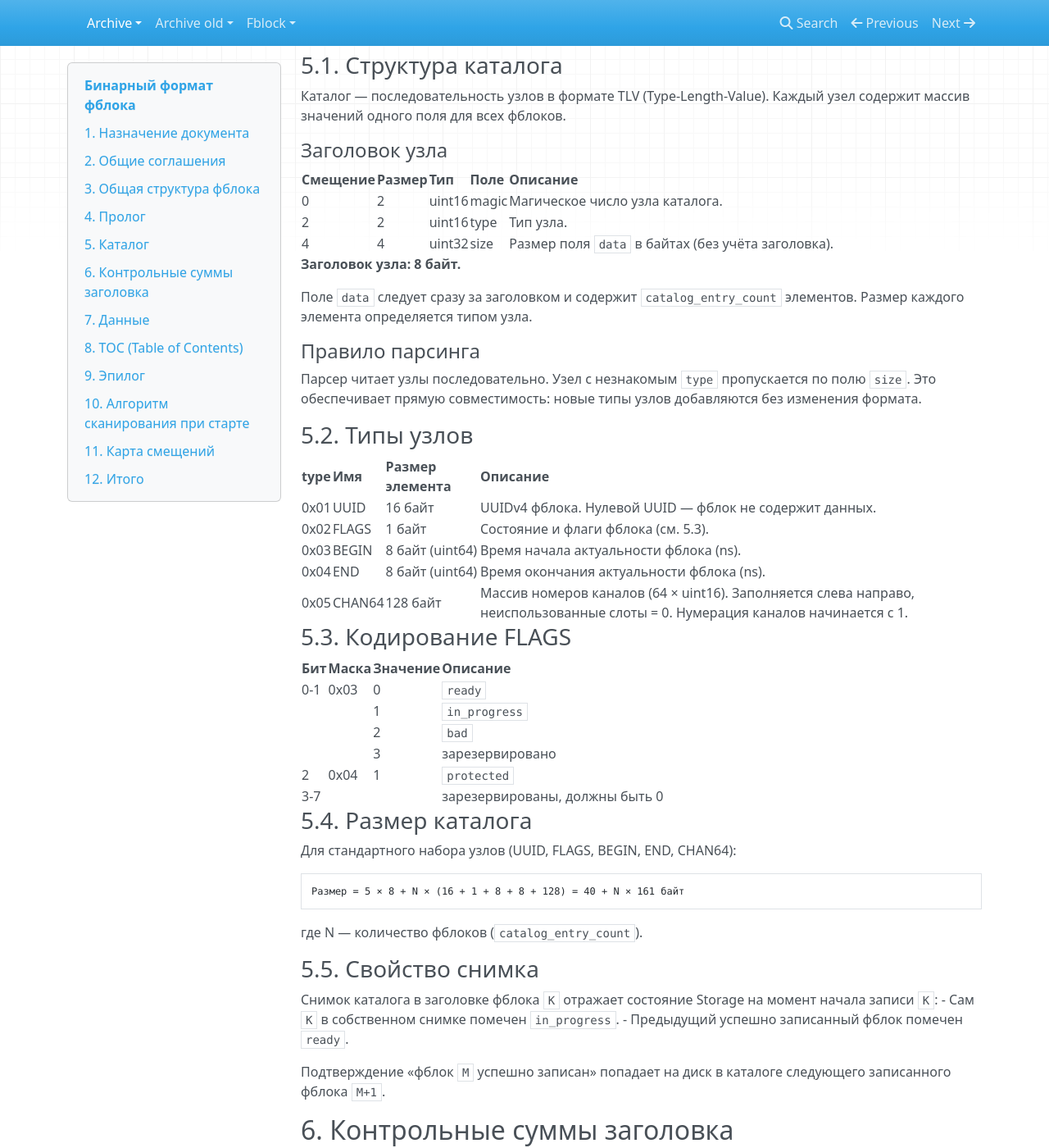
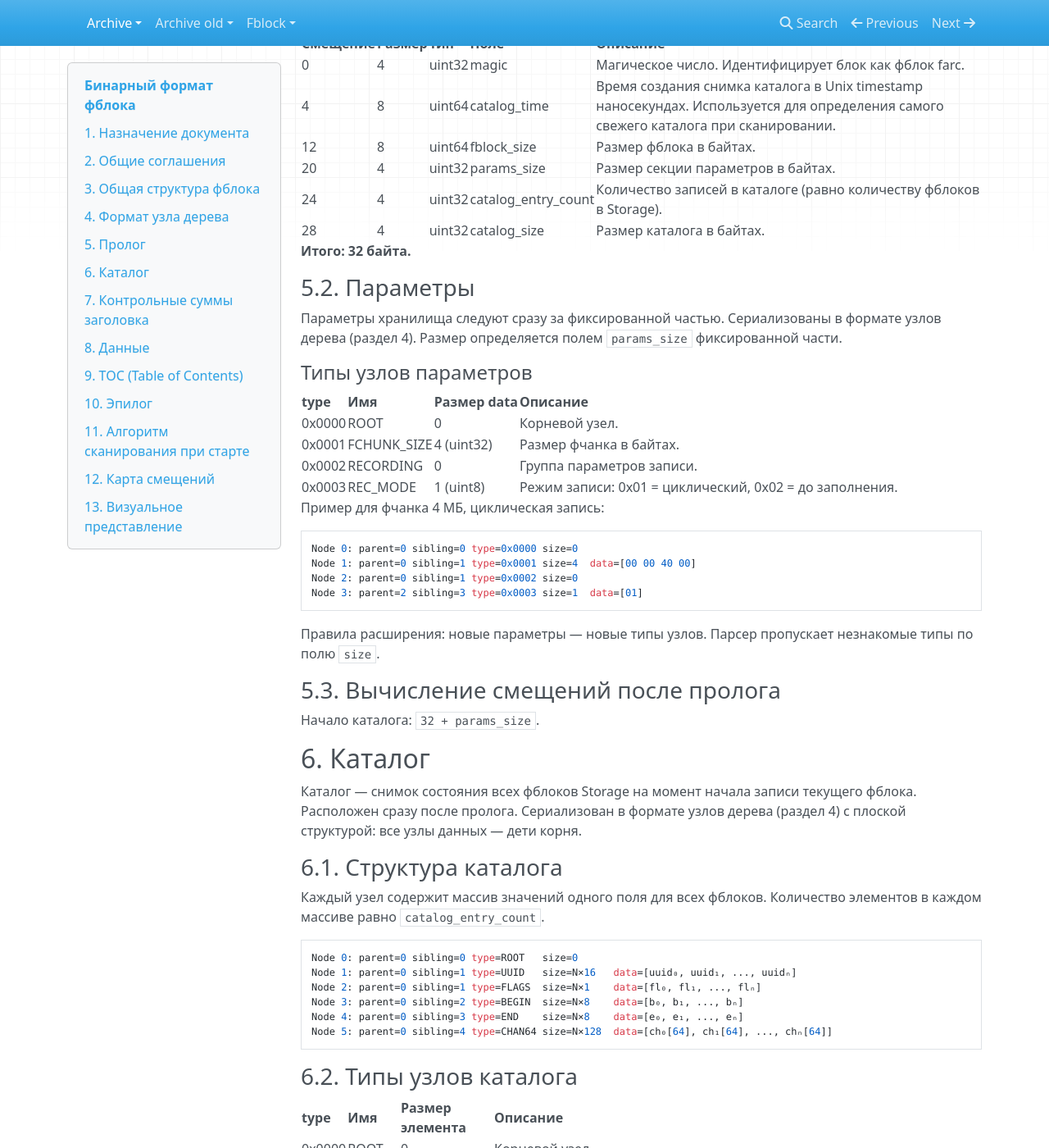
Before and after one commit to traycers/farc, an MkDocs documentation site: the page built from docs/docs/archive/02-storage-format.md, in a window 1280 px wide and 1400 px high, scrolled down 1934 px. Shown: the whole window at 82% size. Built offline with MkDocs 1.6.1, drawn with Linux system fonts in a browser that asks for light colours; nearby versions of some CDN libraries; some of the changed text lies outside the part shown.

Commit message:
update storage format

````diff
--- a/docs/docs/archive/02-storage-format.md
+++ b/docs/docs/archive/02-storage-format.md
@@ -13,7 +13,6 @@
 - Порядок байтов: **Little Endian** (LE) для всех многобайтовых целых.
 - Временные метки: **Unix timestamp в наносекундах**, uint64.
 - Контрольные суммы: **CRC32** (IEEE 802.3, полином `0x04C11DB7`).
-- Кодировка строк: **UTF-8** без BOM.
 
 ## 3. Общая структура фблока
 
@@ -37,11 +36,51 @@
 
 Чтение фблока выполняется с двух сторон: пролог и каталог — с начала, эпилог — с конца.
 
-## 4. Пролог
+## 4. Формат узла дерева
+
+Параметры и каталог используют единый формат сериализации — упакованное дерево на основе Parent & Sibling vectors. Данные представляются как последовательность узлов, каждый из которых содержит ссылки на родителя и левого соседа.
+
+### 4.1. Структура узла
+
+| Смещение | Размер | Тип    | Поле       | Описание |
+|----------|--------|--------|------------|----------|
+| 0        | 2      | uint16 | parent_id  | Индекс родительского узла. |
+| 2        | 2      | uint16 | sibling_id | Индекс левого соседа. |
+| 4        | 2      | uint16 | type       | Тип узла. |
+| 6        | 4      | uint32 | size       | Размер поля `data` в байтах. |
+
+**Заголовок узла: 10 байт.** Поле `data` размером `size` байт следует сразу за заголовком. При `size = 0` поле `data` отсутствует.
+
+### 4.2. Правила навигации
+
+- **Корневой узел** (id = 0): `parent_id = 0`, `sibling_id = 0`.
+- **Самый левый ребёнок** (нет левого соседа): `sibling_id` равен собственному id узла.
+- **Остальные узлы**: `sibling_id` равен id левого соседа.
+
+### 4.3. Правило парсинга
+
+Парсер читает узлы последовательно. Узел с незнакомым `type` пропускается по полю `size`. Это обеспечивает прямую совместимость: новые типы узлов добавляются без изменения формата.
+
+### 4.4. Пример
+
+Дерево с корнем и тремя узлами, где `RECORDING` содержит дочерний `MODE`:
+
+```
+Node 0: id=0 parent=0 sibling=0 type=ROOT        size=0
+Node 1: id=1 parent=0 sibling=1 type=FCHUNK_SIZE  size=4  data=[00 40 00 00]
+Node 2: id=2 parent=0 sibling=1 type=RECORDING    size=0
+Node 3: id=3 parent=2 sibling=3 type=REC_MODE     size=1  data=[01]
+```
+
+- Node 1: `sibling=1` — сам на себя, первый ребёнок ROOT.
+- Node 2: `sibling=1` — левый сосед Node 1.
+- Node 3: `sibling=3` — сам на себя, первый ребёнок RECORDING.
+
+## 5. Пролог
 
 Пролог — начальная секция фблока. Содержит фиксированную часть и параметры хранилища.
 
-### 4.1. Фиксированная часть
+### 5.1. Фиксированная часть
 
 Фиксированная часть пролога **никогда не меняет свою структуру**. Поля, их размеры и смещения постоянны для всех версий формата.
 
@@ -56,63 +95,65 @@
 
 **Итого: 32 байта.**
 
-### 4.2. Параметры
+### 5.2. Параметры
 
-Параметры хранилища следуют сразу за фиксированной частью. Представлены в формате JSON (UTF-8, без BOM). Размер определяется полем `params_size` фиксированной части.
+Параметры хранилища следуют сразу за фиксированной частью. Сериализованы в формате узлов дерева (раздел 4). Размер определяется полем `params_size` фиксированной части.
 
-Пример:
+#### Типы узлов параметров
 
-```json
-{
-  "version": 1,
-  "fchunk_size": 4194304,
-  "recording": {
-    "mode": "cyclic"
-  }
-}
+| type   | Имя          | Размер data   | Описание |
+|--------|--------------|---------------|----------|
+| 0x0000 | ROOT         | 0             | Корневой узел. |
+| 0x0001 | FCHUNK_SIZE  | 4 (uint32)    | Размер фчанка в байтах. |
+| 0x0002 | RECORDING    | 0             | Группа параметров записи. |
+| 0x0003 | REC_MODE     | 1 (uint8)     | Режим записи: 0x01 = циклический, 0x02 = до заполнения. |
+
+Пример для фчанка 4 МБ, циклическая запись:
+
+```
+Node 0: parent=0 sibling=0 type=0x0000 size=0
+Node 1: parent=0 sibling=1 type=0x0001 size=4  data=[00 00 40 00]
+Node 2: parent=0 sibling=1 type=0x0002 size=0
+Node 3: parent=2 sibling=3 type=0x0003 size=1  data=[01]
 ```
 
-Правила расширения: новые ключи добавляются свободно. Парсер игнорирует незнакомые ключи. Удаление или изменение семантики существующих ключей требует изменения поля `version` внутри JSON.
+Правила расширения: новые параметры — новые типы узлов. Парсер пропускает незнакомые типы по полю `size`.
 
-### 4.3. Вычисление смещений после пролога
+### 5.3. Вычисление смещений после пролога
 
 Начало каталога: `32 + params_size`.
 
-## 5. Каталог
+## 6. Каталог
 
-Каталог — снимок состояния всех фблоков Storage на момент начала записи текущего фблока. Расположен сразу после пролога.
+Каталог — снимок состояния всех фблоков Storage на момент начала записи текущего фблока. Расположен сразу после пролога. Сериализован в формате узлов дерева (раздел 4) с плоской структурой: все узлы данных — дети корня.
 
-### 5.1. Структура каталога
+### 6.1. Структура каталога
 
-Каталог — последовательность узлов в формате TLV (Type-Length-Value). Каждый узел содержит массив значений одного поля для всех фблоков.
+Каждый узел содержит массив значений одного поля для всех фблоков. Количество элементов в каждом массиве равно `catalog_entry_count`.
 
-#### Заголовок узла
+```
+Node 0: parent=0 sibling=0 type=ROOT   size=0
+Node 1: parent=0 sibling=1 type=UUID   size=N×16   data=[uuid₀, uuid₁, ..., uuidₙ]
+Node 2: parent=0 sibling=1 type=FLAGS  size=N×1    data=[fl₀, fl₁, ..., flₙ]
+Node 3: parent=0 sibling=2 type=BEGIN  size=N×8    data=[b₀, b₁, ..., bₙ]
+Node 4: parent=0 sibling=3 type=END    size=N×8    data=[e₀, e₁, ..., eₙ]
+Node 5: parent=0 sibling=4 type=CHAN64 size=N×128  data=[ch₀[64], ch₁[64], ..., chₙ[64]]
+```
 
-| Смещение | Размер | Тип    | Поле  | Описание |
-|----------|--------|--------|-------|----------|
-| 0        | 2      | uint16 | magic | Магическое число узла каталога. |
-| 2        | 2      | uint16 | type  | Тип узла. |
-| 4        | 4      | uint32 | size  | Размер поля `data` в байтах (без учёта заголовка). |
+### 6.2. Типы узлов каталога
 
-**Заголовок узла: 8 байт.**
+| type   | Имя    | Размер элемента | Описание |
+|--------|--------|-----------------|----------|
+| 0x0000 | ROOT   | 0               | Корневой узел. |
+| 0x0001 | UUID   | 16 байт         | UUIDv4 фблока. Нулевой UUID — фблок не содержит данных. |
+| 0x0002 | FLAGS  | 1 байт          | Состояние и флаги фблока (см. 6.3). |
+| 0x0003 | BEGIN  | 8 байт (uint64) | Время начала актуальности фблока (ns). |
+| 0x0004 | END    | 8 байт (uint64) | Время окончания актуальности фблока (ns). |
+| 0x0005 | CHAN64 | 128 байт        | Массив номеров каналов (64 × uint16). Заполняется слева направо, неиспользованные слоты = 0. Нумерация каналов начинается с 1. |
 
-Поле `data` следует сразу за заголовком и содержит `catalog_entry_count` элементов. Размер каждого элемента определяется типом узла.
+Пространства типов параметров и каталога **независимы**: type `0x0001` в параметрах (FCHUNK_SIZE) и type `0x0001` в каталоге (UUID) — разные типы. Контекст определяется секцией.
 
-#### Правило парсинга
-
-Парсер читает узлы последовательно. Узел с незнакомым `type` пропускается по полю `size`. Это обеспечивает прямую совместимость: новые типы узлов добавляются без изменения формата.
-
-### 5.2. Типы узлов
-
-| type | Имя    | Размер элемента | Описание |
-|------|--------|-----------------|----------|
-| 0x01 | UUID   | 16 байт         | UUIDv4 фблока. Нулевой UUID — фблок не содержит данных. |
-| 0x02 | FLAGS  | 1 байт          | Состояние и флаги фблока (см. 5.3). |
-| 0x03 | BEGIN  | 8 байт (uint64) | Время начала актуальности фблока (ns). |
-| 0x04 | END    | 8 байт (uint64) | Время окончания актуальности фблока (ns). |
-| 0x05 | CHAN64 | 128 байт        | Массив номеров каналов (64 × uint16). Заполняется слева направо, неиспользованные слоты = 0. Нумерация каналов начинается с 1. |
-
-### 5.3. Кодирование FLAGS
+### 6.3. Кодирование FLAGS
 
 | Бит | Маска | Значение | Описание |
 |-----|-------|----------|----------|
@@ -123,17 +164,17 @@
 | 2   | 0x04  | 1        | `protected` |
 | 3-7 |       |          | зарезервированы, должны быть 0 |
 
-### 5.4. Размер каталога
+### 6.4. Размер каталога
 
-Для стандартного набора узлов (UUID, FLAGS, BEGIN, END, CHAN64):
+Для стандартного набора узлов (ROOT, UUID, FLAGS, BEGIN, END, CHAN64):
 
 ```
-Размер = 5 × 8 + N × (16 + 1 + 8 + 8 + 128) = 40 + N × 161 байт
+Размер = 6 × 10 + N × (16 + 1 + 8 + 8 + 128) = 60 + N × 161 байт
 ```
 
 где N — количество фблоков (`catalog_entry_count`).
 
-### 5.5. Свойство снимка
+### 6.5. Свойство снимка
 
 Снимок каталога в заголовке фблока `K` отражает состояние Storage на момент начала записи `K`:
 - Сам `K` в собственном снимке помечен `in_progress`.
@@ -165,21 +206,21 @@
 | ✓           | ✗            | ✗             | Только фиксированная часть валидна. |
 | ✗           | —            | —             | Фблок нечитаем. |
 
-## 7. Данные
+## 8. Данные
 
 Данные (payload) расположены после контрольных сумм заголовка. Записываются и верифицируются пофчанково (write-verify). Внутренняя структура данных непрозрачна для Storage — интерпретация выполняется потребителем через Reader.
 
 Смещение данных от начала фблока: `32 + params_size + catalog_size + 12`.
 
-## 8. TOC (Table of Contents)
+## 9. TOC (Table of Contents)
 
-TOC — оглавление данных внутри фблока. Расположен после данных, перед эпилогом. Для Storage — непрозрачный массив байтов. Парсинг и интерпретация TOC — ответственность Reader.
+TOC — оглавление данных внутри фблока. Расположен после данных, перед эпилогом. Для Storage — непрозрачный массив байтов. Парсинг и интерпретация TOC — ответственность Reader. При реализации Reader может использовать формат узлов дерева (раздел 4) для структурирования TOC, но это не является требованием Storage.
 
 Размер TOC определяется полем `toc_size` из эпилога.
 
 Смещение TOC от конца фблока: `12 + toc_size` (отсчёт от конца).
 
-## 9. Эпилог
+## 10. Эпилог
 
 Эпилог — фиксированная секция в конце фблока. Читается с конца фблока (последние 12 байт).
 
@@ -232,7 +273,7 @@
 Размер данных: `fblock_size - 32 - params_size - catalog_size - 12 - toc_size - 12`.
 
 
-## 12. Итого
+## 13. Визуальное представление
 
 ```
 ┌─────────────────────────────────────────────────────────┐
@@ -245,22 +286,28 @@
 │ │  кол-во записей в каталоге   4 байта   uint32       │ │
 │ │  размер каталога             4 байта   uint32       │ │
 │ │                                        итого: 32    │ │
-│ ├─ Параметры ─────────────────────────────────────────┤ │
-│ │  параметры (JSON, UTF-8)     ? байт                 │ │
-│ └────────────────────────────────────────────────────-┘ │
+│ ├─ Параметры (дерево) ────────────────────────────────┤ │
+│ │  Узел = parent_id(2) + sibling_id(2) +              │ │
+│ │         type(2) + size(4) + data(size)              │ │
+│ │                              заголовок узла: 10     │ │
+│ │                                                     │ │
+│ │  ROOT, FCHUNK_SIZE, RECORDING, REC_MODE, ...        │ │
+│ └─────────────────────────────────────────────────────┘ │
 ├─────────────────────────────────────────────────────────┤
-│ Каталог (последовательность TLV)                        │
+│ Каталог (дерево, плоская структура)                     │
 │                                                         │
-│   Узел = magic(2) + type(2) + size(4) + data(size)      │
-│                                заголовок узла: 8        │
+│   Узел = parent_id(2) + sibling_id(2) +                 │
+│          type(2) + size(4) + data(size)                 │
+│                              заголовок узла: 10         │
 │                                                         │
-│   UUID    8 + N×16  байт                                │
-│   FLAGS   8 + N×1   байт                                │
-│   BEGIN   8 + N×8   байт                                │
-│   END     8 + N×8   байт                                │
-│   CHAN64  8 + N×128  байт                               │
+│   ROOT    10 байт                                       │
+│   UUID    10 + N×16  байт                               │
+│   FLAGS   10 + N×1   байт                               │
+│   BEGIN   10 + N×8   байт                               │
+│   END     10 + N×8   байт                               │
+│   CHAN64  10 + N×128  байт                              │
 │                                                         │
-│   Итого: 40 + N×161 байт                                │
+│   Итого: 60 + N×161 байт                                │
 ├─────────────────────────────────────────────────────────┤
 │ CRC32 фиксированной части пролога   4 байта   uint32    │
 │ CRC32 параметров                    4 байта   uint32    │
````
Also changed, not shown: other parts of docs/docs/archive/02-storage-format.md (+6 -6 lines).
